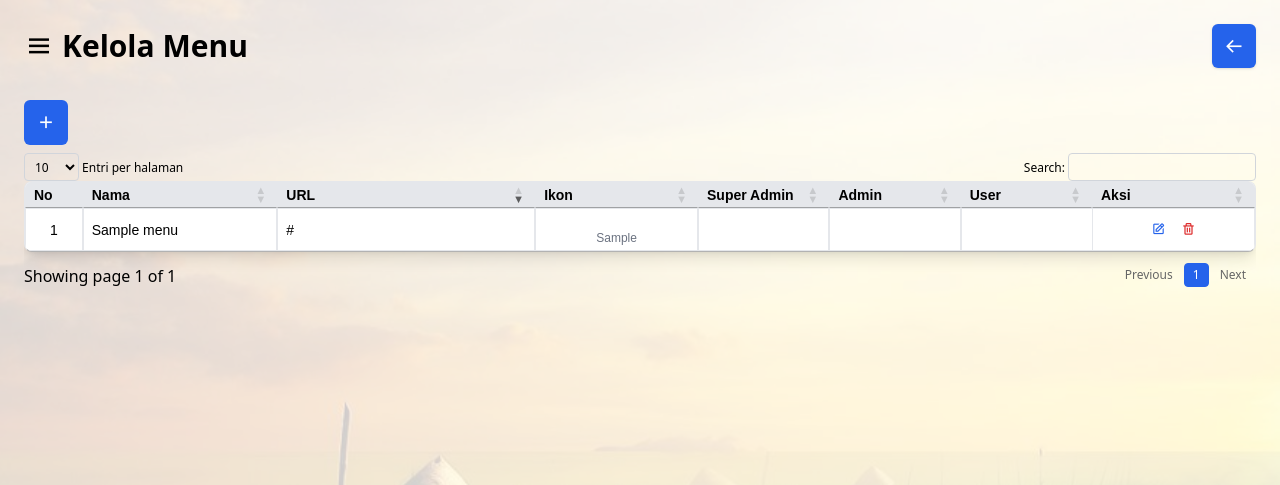
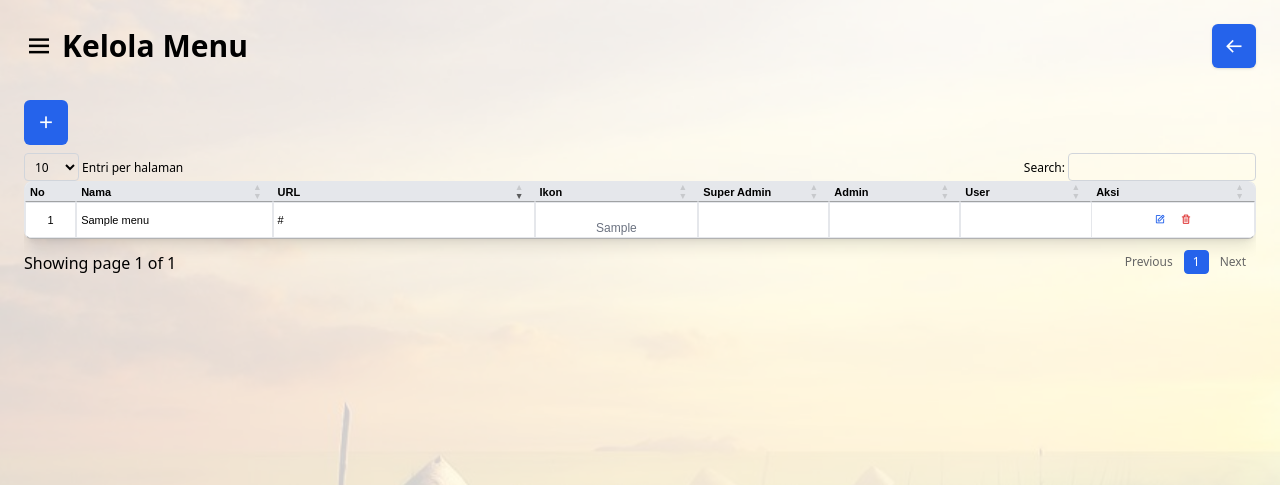
Before and after one commit to abiydoni/warga, a PHP site: page /dashboard/menu.php in a window 1280 px wide. Shown: the top 485 px of the page. Run offline with PHP 8.4, Linux system fonts and the light colour scheme; the visitor is signed in with stand-in values (Sample User, id 1); tables that the repository leaves empty or names only in its code hold one stand-in row (values such as "Sample post"); some libraries are stand-ins or nearby versions.

Commit message:
Update style.css

```diff
--- a/css/style.css
+++ b/css/style.css
@@ -46,12 +46,12 @@
   }
 }
 
-/* Merapatkan baris semua tabel DataTables */
+/* Merapatkan baris semua tabel DataTables (lebih rapat & font kecil) */
 table.dataTable tbody td,
 table.dataTable thead th {
-  padding-top: 4px;
-  padding-bottom: 4px;
-  padding-left: 8px;
-  padding-right: 8px;
-  font-size: 14px;
+  padding-top: 1px;
+  padding-bottom: 1px;
+  padding-left: 4px;
+  padding-right: 4px;
+  font-size: 11px;
 }
```
